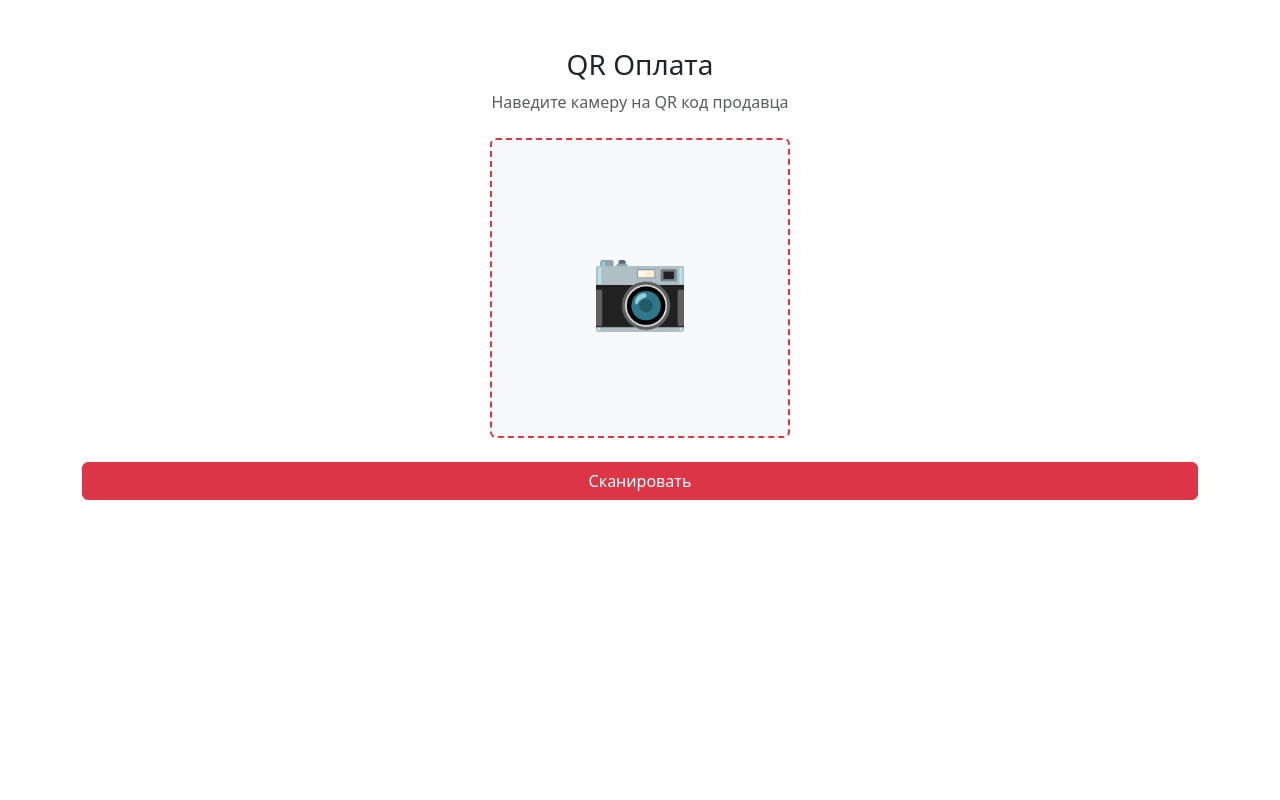
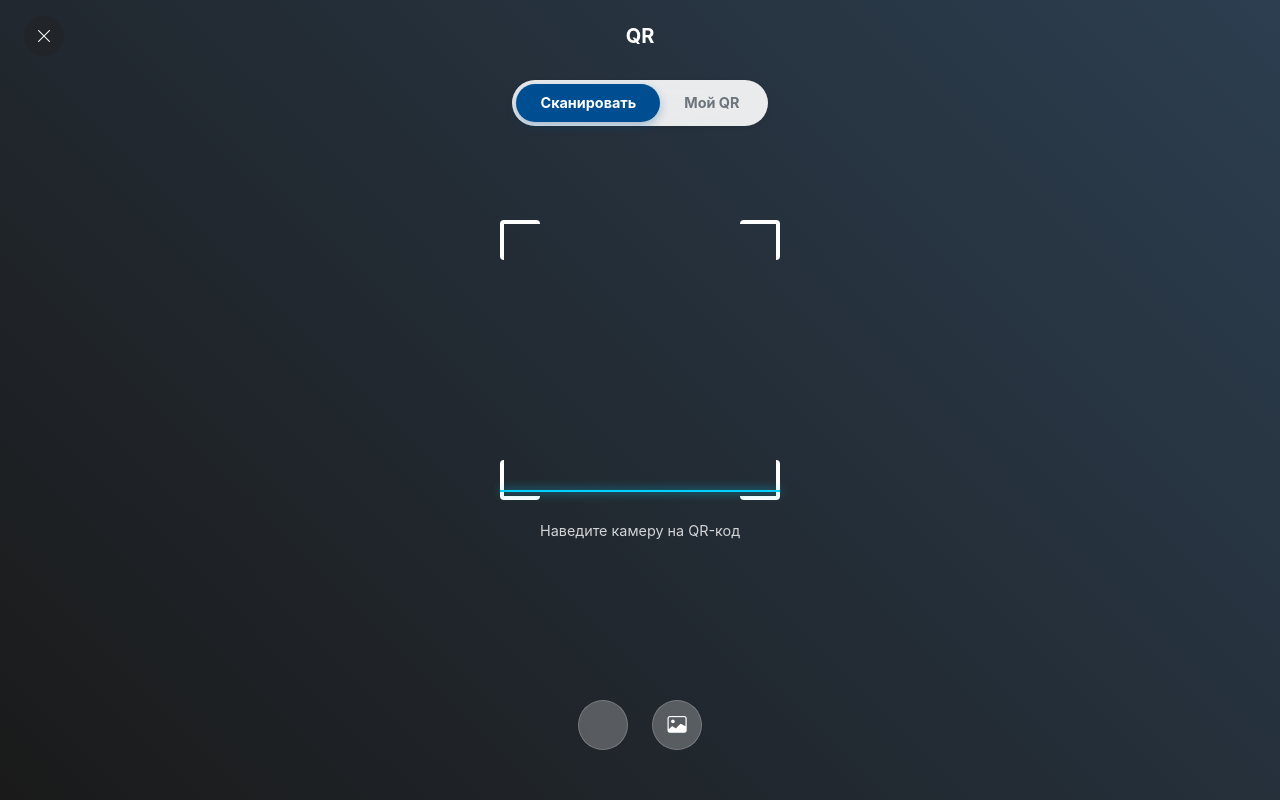
Before and after one commit to ale742/ADAM-bank12345, a Vue app in the folder frontend/: page /qr in a window 1280 px wide. Built offline with nearby package versions, Linux system fonts and the light colour scheme; sample sign-in values are in the browser's storage.

Commit message:
Frontend: Redisign QR-code

```diff
--- a/frontend/src/views/QRView.vue
+++ b/frontend/src/views/QRView.vue
@@ -1,18 +1,218 @@
 <template>
-  <div class="container mt-5 text-center">
-    <h3>QR Оплата</h3>
-    <p class="text-muted">Наведите камеру на QR код продавца</p>
+  <div class="qr-wrapper">
 
-    <div class="card mx-auto mt-4" style="max-width: 300px; height: 300px; background-color: #f8f9fa; border: 2px dashed #dc3545;">
-      <div class="card-body d-flex align-items-center justify-content-center">
-          <!-- Имитация камеры -->
-          <h1 style="font-size: 5rem;">📷</h1>
-      </div>
+    <!-- Хедер (Прозрачный/Темный для режима камеры) -->
+    <div class="header d-flex align-items-center justify-content-between px-4 py-3 fixed-top"
+         :class="activeTab === 'scan' ? 'text-white' : 'text-dark bg-white shadow-sm'">
+
+      <router-link to="/" class="btn rounded-circle d-flex align-items-center justify-content-center back-btn"
+                   :class="activeTab === 'scan' ? 'btn-dark bg-opacity-50 text-white' : 'btn-light text-dark'">
+        <i class="bi bi-x-lg"></i>
+      </router-link>
+
+      <h5 class="mb-0 fw-bold">QR</h5>
+
+      <!-- Пустой блок для баланса иконки -->
+      <div style="width: 40px;"></div>
     </div>
 
-    <button class="btn btn-danger mt-4 w-100">Сканировать</button>
+    <!-- КОНТЕНТ -->
+    <div class="content-container">
+
+      <!-- ПЕРЕКЛЮЧАТЕЛЬ (Табы) -->
+      <div class="tabs-container d-flex justify-content-center mb-4 fixed-top" style="top: 80px; z-index: 10;">
+        <div class="bg-white rounded-pill p-1 shadow-sm d-flex" style="background: rgba(255,255,255,0.9) !important; backdrop-filter: blur(10px);">
+          <div
+            class="tab-item rounded-pill px-4 py-2 fw-bold"
+            :class="{ active: activeTab === 'scan' }"
+            @click="activeTab = 'scan'"
+          >
+            Сканировать
+          </div>
+          <div
+            class="tab-item rounded-pill px-4 py-2 fw-bold"
+            :class="{ active: activeTab === 'my_qr' }"
+            @click="activeTab = 'my_qr'"
+          >
+            Мой QR
+          </div>
+        </div>
+      </div>
+
+      <!-- 1. РЕЖИМ СКАНЕРА -->
+      <div v-if="activeTab === 'scan'" class="scanner-mode h-100 w-100 position-fixed top-0 start-0 bg-black">
+        <!-- Имитация изображения с камеры (заблюренный фон) -->
+        <div class="camera-preview"></div>
+
+        <!-- Затемнение вокруг рамки -->
+        <div class="overlay"></div>
+
+        <!-- Рамка сканера -->
+        <div class="scan-frame">
+            <div class="corner top-left"></div>
+            <div class="corner top-right"></div>
+            <div class="corner bottom-left"></div>
+            <div class="corner bottom-right"></div>
+
+            <!-- Бегающая лазерная полоса -->
+            <div class="laser-line"></div>
+        </div>
+
+        <!-- Текст подсказки -->
+        <div class="scan-text text-white text-center position-absolute w-100">
+            Наведите камеру на QR-код
+        </div>
+
+        <!-- Кнопки управления (Фонарик / Галерея) -->
+        <div class="scan-controls d-flex justify-content-center gap-4 position-absolute w-100" style="bottom: 50px;">
+            <div class="control-btn bg-white bg-opacity-25 rounded-circle text-white backdrop-blur">
+                <i class="bi bi-flashlight"></i>
+            </div>
+            <div class="control-btn bg-white bg-opacity-25 rounded-circle text-white backdrop-blur">
+                <i class="bi bi-image"></i>
+            </div>
+        </div>
+      </div>
+
+      <!-- 2. РЕЖИМ "МОЙ QR" -->
+      <div v-else class="my-qr-mode container pt-5 mt-5 d-flex flex-column align-items-center animate__animated animate__fadeIn">
+
+        <div class="qr-card bg-white p-4 rounded-4 shadow text-center mt-5 position-relative overflow-hidden">
+            <!-- Декор сверху -->
+            <div class="card-decor bg-primary"></div>
+
+            <div class="avatar-box bg-light rounded-circle mx-auto mb-3 d-flex align-items-center justify-content-center border border-4 border-white shadow-sm">
+                <span class="fs-2 fw-bold text-primary">{{ auth.user?.name?.[0] || 'A' }}</span>
+            </div>
+
+            <h4 class="fw-bold mb-1">{{ auth.user?.name }}</h4>
+            <p class="text-muted mb-4">{{ formatPhone(auth.user?.phone) }}</p>
+
+            <!-- Генерация QR кода (через API) -->
+            <img
+                :src="`https://api.qrserver.com/v1/create-qr-code/?size=200x200&data=${auth.user?.phone || 'ADAM-BANK'}&color=004e92`"
+                class="img-fluid mb-3"
+                alt="QR Code"
+                style="width: 220px;"
+            >
+
+            <p class="small text-muted">Покажите этот QR, чтобы получить перевод</p>
+
+            <div class="d-flex justify-content-center gap-2 mt-3">
+                <button class="btn btn-light text-primary rounded-pill px-3 fw-bold btn-sm">
+                    <i class="bi bi-share-fill me-1"></i> Поделиться
+                </button>
+                <button class="btn btn-light text-primary rounded-pill px-3 fw-bold btn-sm">
+                    <i class="bi bi-download me-1"></i> Скачать
+                </button>
+            </div>
+        </div>
+
+      </div>
+
+    </div>
   </div>
 </template>
 
 <script setup>
+import { ref } from 'vue';
+import { useAuthStore } from '../stores/auth';
+
+const activeTab = ref('scan'); // По умолчанию сканер
+const auth = useAuthStore();
+
+const formatPhone = (phone) => {
+    if (!phone) return '+7 (000) 000 00 00';
+    // Простая маска для отображения
+    return phone.replace(/(\d{1})(\d{3})(\d{3})(\d{2})(\d{2})/, '+$1 ($2) $3-$4-$5');
+};
 </script>
+
+<style scoped>
+.qr-wrapper {
+    min-height: 100vh;
+    background-color: #f6f8fb;
+    font-family: 'Inter', sans-serif;
+}
+
+.header { z-index: 1000; transition: all 0.3s; }
+.back-btn { width: 40px; height: 40px; }
+
+/* ТАБЫ */
+.tab-item {
+    cursor: pointer;
+    color: #6c757d;
+    transition: all 0.3s;
+    font-size: 0.9rem;
+}
+.tab-item.active {
+    background-color: #004e92;
+    color: white;
+    box-shadow: 0 4px 10px rgba(0, 78, 146, 0.3);
+}
+
+/* === РЕЖИМ СКАНЕРА === */
+.camera-preview {
+    width: 100%; height: 100%;
+    /* Фейковое изображение камеры (градиент) */
+    background: linear-gradient(45deg, #1a1a1a, #2c3e50);
+    position: absolute;
+}
+
+/* Рамка сканера */
+.scan-frame {
+    width: 280px; height: 280px;
+    position: absolute;
+    top: 45%; left: 50%;
+    transform: translate(-50%, -50%);
+    z-index: 5;
+}
+
+/* Уголки рамки */
+.corner {
+    position: absolute; width: 40px; height: 40px;
+    border: 4px solid #fff; border-radius: 4px;
+}
+.top-left { top: 0; left: 0; border-right: none; border-bottom: none; }
+.top-right { top: 0; right: 0; border-left: none; border-bottom: none; }
+.bottom-left { bottom: 0; left: 0; border-right: none; border-top: none; }
+.bottom-right { bottom: 0; right: 0; border-left: none; border-top: none; }
+
+/* Анимация лазера */
+.laser-line {
+    width: 100%; height: 2px;
+    background: #00d2ff;
+    box-shadow: 0 0 10px #00d2ff;
+    position: absolute; top: 0;
+    animation: scan 2s infinite ease-in-out;
+}
+
+@keyframes scan {
+    0% { top: 10px; opacity: 0; }
+    50% { top: 270px; opacity: 1; }
+    100% { top: 10px; opacity: 0; }
+}
+
+.scan-text { top: 65%; font-size: 0.9rem; opacity: 0.8; z-index: 5; }
+
+.control-btn {
+    width: 50px; height: 50px;
+    display: flex; align-items: center; justify-content: center;
+    font-size: 1.2rem; cursor: pointer;
+    border: 1px solid rgba(255,255,255,0.2);
+}
+.control-btn:active { transform: scale(0.95); background-color: rgba(255,255,255,0.4) !important; }
+.backdrop-blur { backdrop-filter: blur(5px); }
+
+/* === РЕЖИМ МОЙ QR === */
+.qr-card {
+    width: 100%; max-width: 320px;
+}
+.card-decor {
+    position: absolute; top: 0; left: 0; width: 100%; height: 80px;
+    background: linear-gradient(135deg, #004e92, #000428);
+}
+.avatar-box {
+    width: 80px; height: 80px; margin-top: 30px; position: relative; z-index: 2;
+}
+</style>
```
